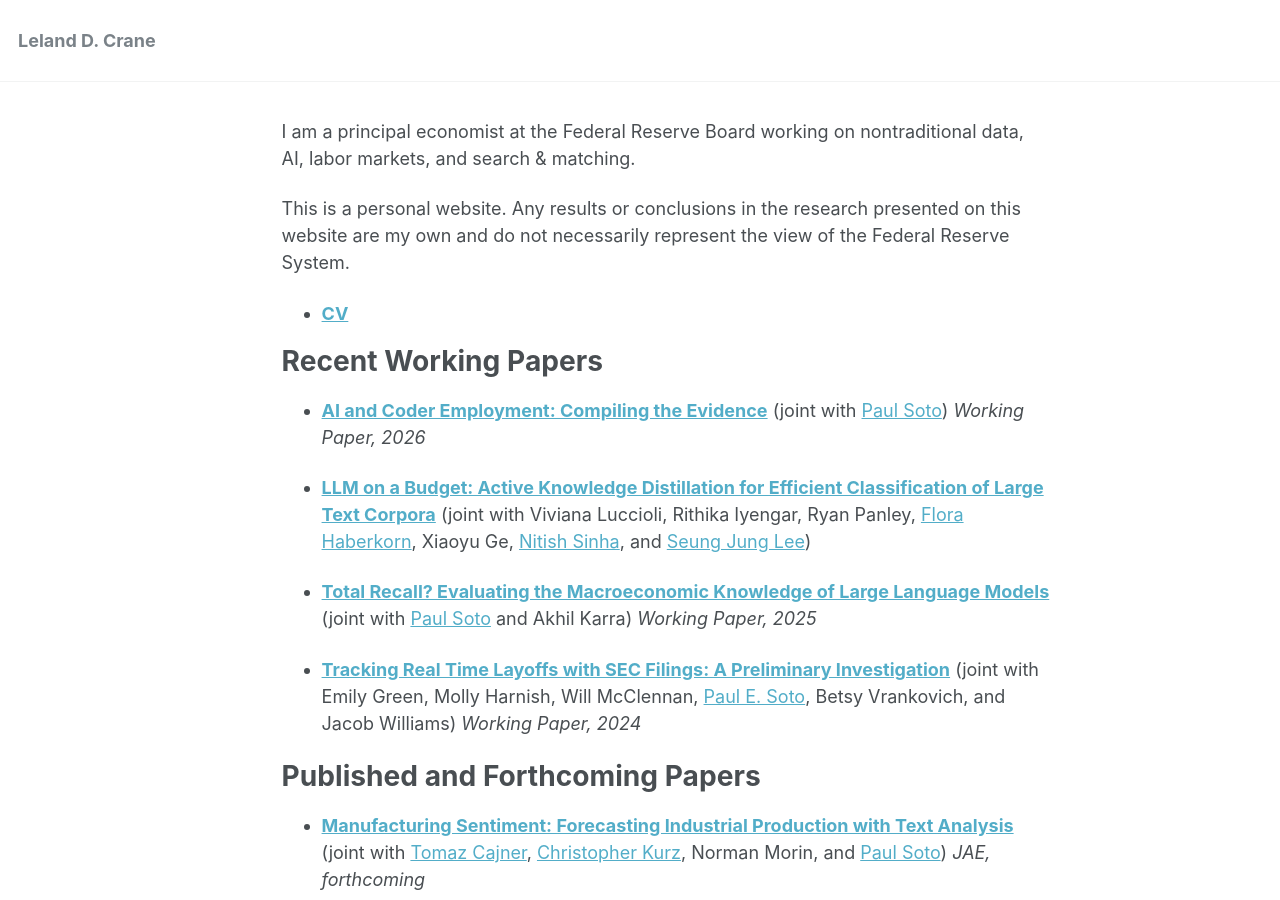
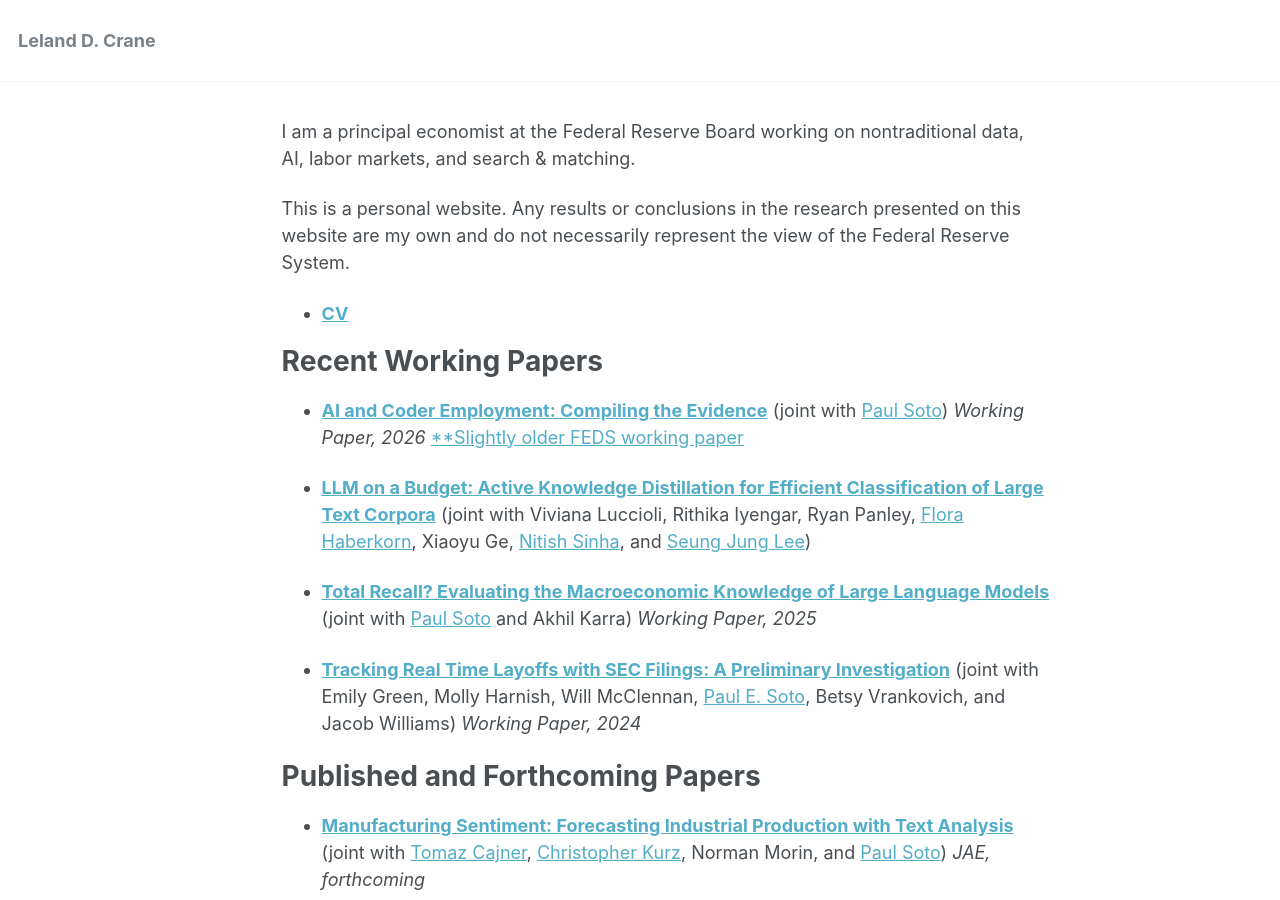
Before and after one commit to ldcrane/ldcrane.github.io, a Jekyll site: the page built from _pages/about.md, in a window 1280 px wide and 900 px high. Built offline with Jekyll 4.4.1, drawn with Linux system fonts in a browser that asks for light colours.

Commit message:
Update about.md

```diff
--- a/_pages/about.md
+++ b/_pages/about.md
@@ -25,7 +25,7 @@
 Recent Working Papers
 ======
 
-- [**AI and Coder Employment: Compiling the Evidence**](https://www.federalreserve.gov/econres/feds/files/2026018pap.pdf) (joint with [Paul Soto](https://pesoto.github.io/)) *Working Paper, 2026*
+- [**AI and Coder Employment: Compiling the Evidence**](https://github.com/ldcrane/ldcrane.github.io/blob/main/files/compiling-2025-03-25.pdf) (joint with [Paul Soto](https://pesoto.github.io/)) *Working Paper, 2026* [**Slightly older FEDS working paper](https://www.federalreserve.gov/econres/feds/files/2026018pap.pdf)
 
 
 - [**LLM on a Budget: Active Knowledge Distillation for Efficient Classification of Large Text Corpora**](https://www.arxiv.org/abs/2511.11574) (joint with Viviana Luccioli, Rithika Iyengar, Ryan Panley, [Flora Haberkorn](https://www.federalreserve.gov/econres/flora-m-haberkorn.htm), Xiaoyu Ge, [Nitish Sinha](https://www.federalreserve.gov/econres/nitish-r-sinha.htm), and [Seung Jung Lee](https://sites.google.com/site/seunglee98))
```
